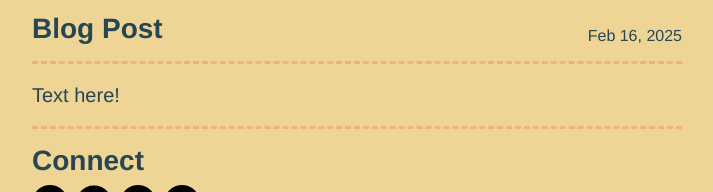
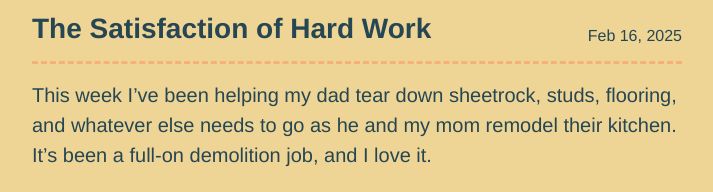
Before and after one commit to wylie/wyliefisher, an Astro site: page /blog/2025-02-16-blog-post in a window 1280 px wide. Shown: the part 608-800 px from the top of the page, without its empty margins (283-996 px from the left). Built offline with nearby package versions, Linux system fonts and the light colour scheme; Astro itself is replaced by a stand-in of ours.

Commit message:
Update 2025-02-16-blog-post.md

```diff
--- a/src/content/blog/2025-02-16-blog-post.md
+++ b/src/content/blog/2025-02-16-blog-post.md
@@ -1,8 +1,15 @@
 ---
-title: "Blog Post"
+title: "The Satisfaction of Hard Work"
 pubDate: 2025-02-16T00:00:00-05:00
 snippet: ""
 heroImage: "/images/2025-02-16-blogpost.png"
 ---
+This week I’ve been helping my dad tear down sheetrock, studs, flooring, and whatever else needs to go as he and my mom remodel their kitchen. It’s been a full-on demolition job, and I love it.
 
-Text here!
+Most of my work is spent in front of a screen—coding, problem-solving, tweaking layouts, and making sure everything functions just right. But there’s something deeply satisfying about stepping away from all that and getting my hands dirty with physical labor. Tearing things down, hauling materials, and seeing immediate, tangible progress is a welcome contrast to the digital world, where progress isn’t always so obvious.
+
+Beyond the work itself, I enjoy the feeling of being physically tired. There’s a different kind of exhaustion that comes from swinging a hammer, pulling out nails, and lifting heavy materials—one that makes a good meal taste even better and a night’s sleep feel deeper and more earned. It’s the kind of tired that settles into your muscles, not just your mind, and leaves you with the sense that you’ve truly done something.
+
+Of course, the best part is getting to help my parents. Home renovation is no small task, and being able to contribute makes me feel useful in a way that goes beyond my usual skill set. Plus, there’s something rewarding about working alongside family—whether it’s sharing stories, planning the next steps, or just standing back together and admiring the progress.
+
+In a way, this kind of work reminds me why I like building things in the first place. Whether it’s code or construction, it’s all about creating, problem-solving, and improving something bit by bit. And every now and then, stepping away from the keyboard and picking up a crowbar instead is exactly what I need.
```
